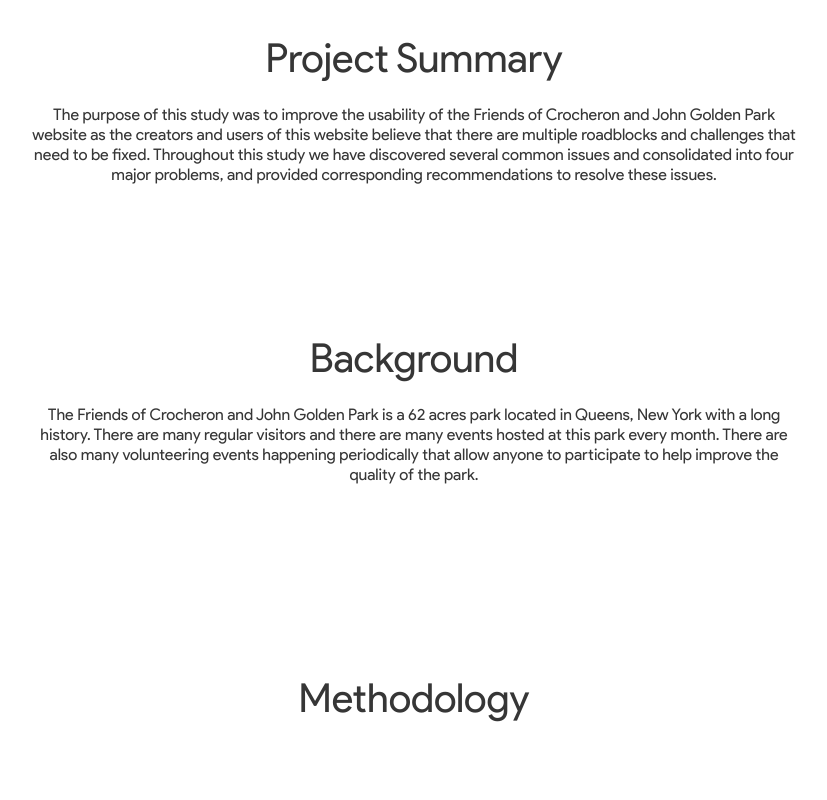
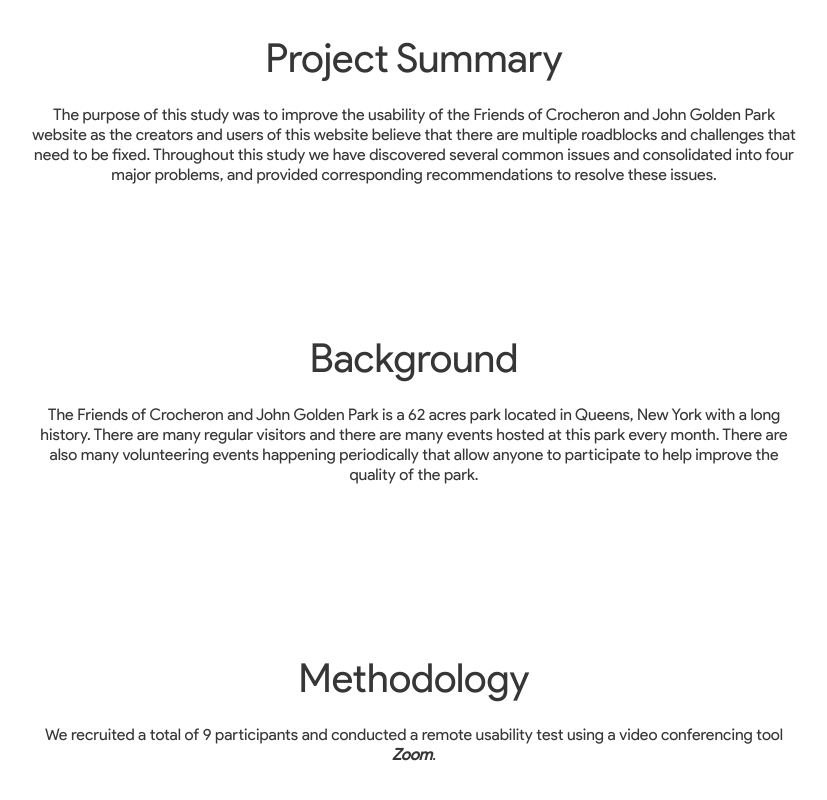
Before and after one commit to ericyu049/portfolio, an Angular app: page /ux/crocheron in a window 1280 px wide. Shown: the part 1038-1838 px from the top of the page, without its empty margins (226-1053 px from the left). Built offline with nearby package versions, Linux system fonts and the light colour scheme.

Commit message:
methodology

```diff
--- a/src/app/component/home/home.component.html
+++ b/src/app/component/home/home.component.html
@@ -116,7 +116,6 @@
                     <mat-card-content>
                         <a href="https://ems.ai-amadeus.com">
                             <img src="/assets/ems.png">
-
                         </a>
                     </mat-card-content>
                     <mat-card-title>
--- a/src/app/component/ux/crocheron/crocheron.component.html
+++ b/src/app/component/ux/crocheron/crocheron.component.html
@@ -89,7 +89,7 @@
         <div class="background column-align dead-center">
             <h2 style="padding: 15px;">Methodology</h2>
             <h5 style="text-align: center">
-
+                We recruited a total of 9 participants and conducted a remote usability test using a video conferencing tool <b><i>Zoom</i></b>.
             </h5>
         </div>
     </div>
```
